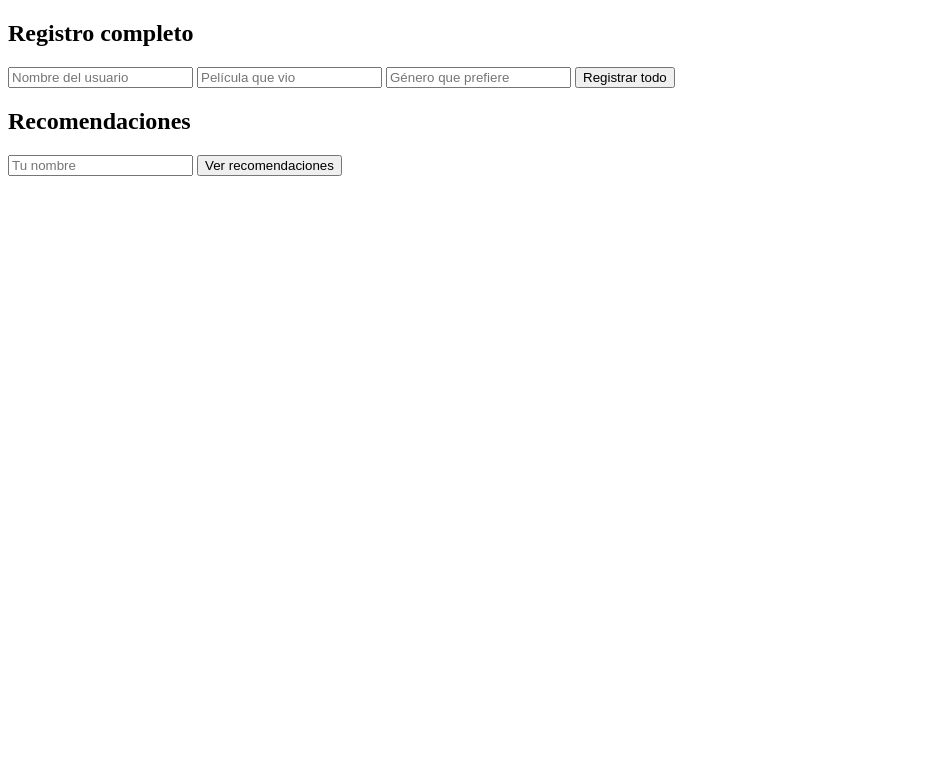
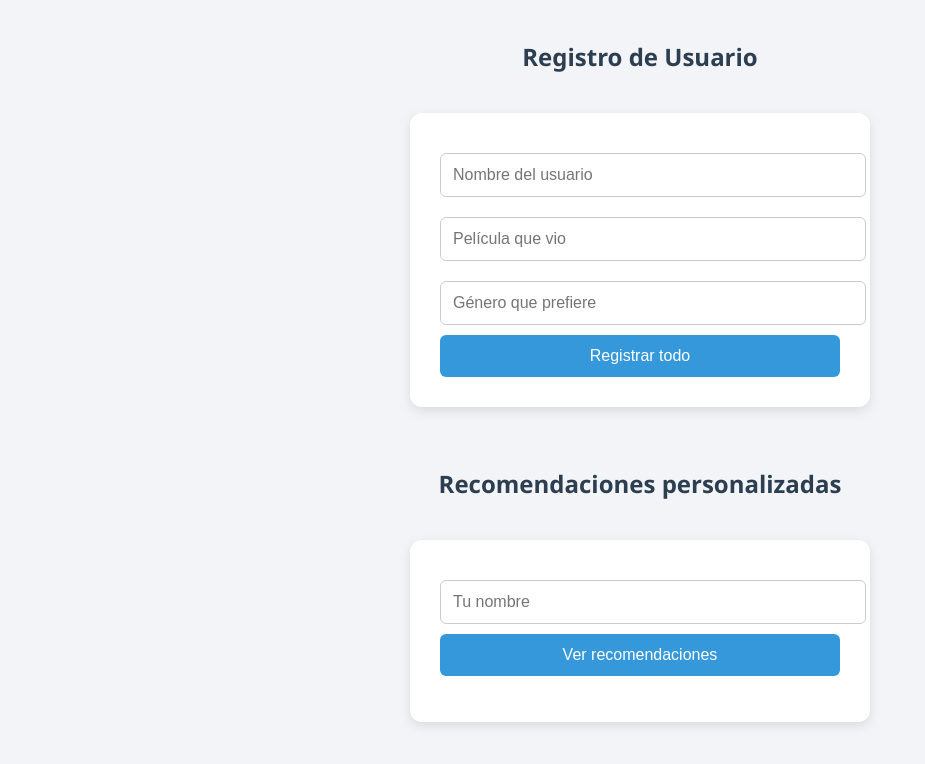
Before and after one commit to xPat95/proyecto2, a website: page backend-recomendaciones/public/index.html in a window 1280 px wide. Shown: the whole page, without its empty margins (0-925 px from the left). Drawn offline with Linux system fonts and the light colour scheme.

Commit message:
First attempt Frontend

```diff
--- a/backend-recomendaciones/public/index.html
+++ b/backend-recomendaciones/public/index.html
@@ -2,10 +2,73 @@
 <html lang="es">
 <head>
   <meta charset="UTF-8">
-  <title>Registro y Recomendador</title>
+  <title>Recomendador de películas</title>
+  <style>
+    body {
+      font-family: 'Segoe UI', Tahoma, Geneva, Verdana, sans-serif;
+      background-color: #f2f4f8;
+      margin: 0;
+      padding: 0;
+      display: flex;
+      flex-direction: column;
+      align-items: center;
+    }
+
+    h2 {
+      color: #2c3e50;
+      margin-top: 40px;
+    }
+
+    form, .recomendaciones {
+      background-color: #ffffff;
+      padding: 30px;
+      margin: 20px;
+      border-radius: 12px;
+      box-shadow: 0 4px 12px rgba(0, 0, 0, 0.1);
+      width: 90%;
+      max-width: 400px;
+    }
+
+    input[type="text"] {
+      width: 100%;
+      padding: 12px;
+      margin: 10px 0;
+      border: 1px solid #ccc;
+      border-radius: 6px;
+      font-size: 16px;
+    }
+
+    button {
+      width: 100%;
+      padding: 12px;
+      background-color: #3498db;
+      color: white;
+      border: none;
+      border-radius: 6px;
+      font-size: 16px;
+      cursor: pointer;
+      transition: background-color 0.3s ease;
+    }
+
+    button:hover {
+      background-color: #2980b9;
+    }
+
+    ul {
+      list-style-type: none;
+      padding-left: 0;
+    }
+
+    li {
+      background-color: #ecf0f1;
+      margin: 5px 0;
+      padding: 10px;
+      border-radius: 6px;
+    }
+  </style>
 </head>
 <body>
-  <h2>Registro completo</h2>
+  <h2>Registro de Usuario</h2>
   <form id="form-registro">
     <input type="text" id="nombre" placeholder="Nombre del usuario" required>
     <input type="text" id="pelicula" placeholder="Película que vio" required>
@@ -13,10 +76,12 @@
     <button type="submit">Registrar todo</button>
   </form>
 
-  <h2>Recomendaciones</h2>
-  <input type="text" id="usuarioRecomendado" placeholder="Tu nombre">
-  <button onclick="obtenerRecomendaciones()">Ver recomendaciones</button>
-  <ul id="lista-recomendaciones"></ul>
+  <h2>Recomendaciones personalizadas</h2>
+  <div class="recomendaciones">
+    <input type="text" id="usuarioRecomendado" placeholder="Tu nombre">
+    <button onclick="obtenerRecomendaciones()">Ver recomendaciones</button>
+    <ul id="lista-recomendaciones"></ul>
+  </div>
 
   <script src="script.js"></script>
 </body>
```
